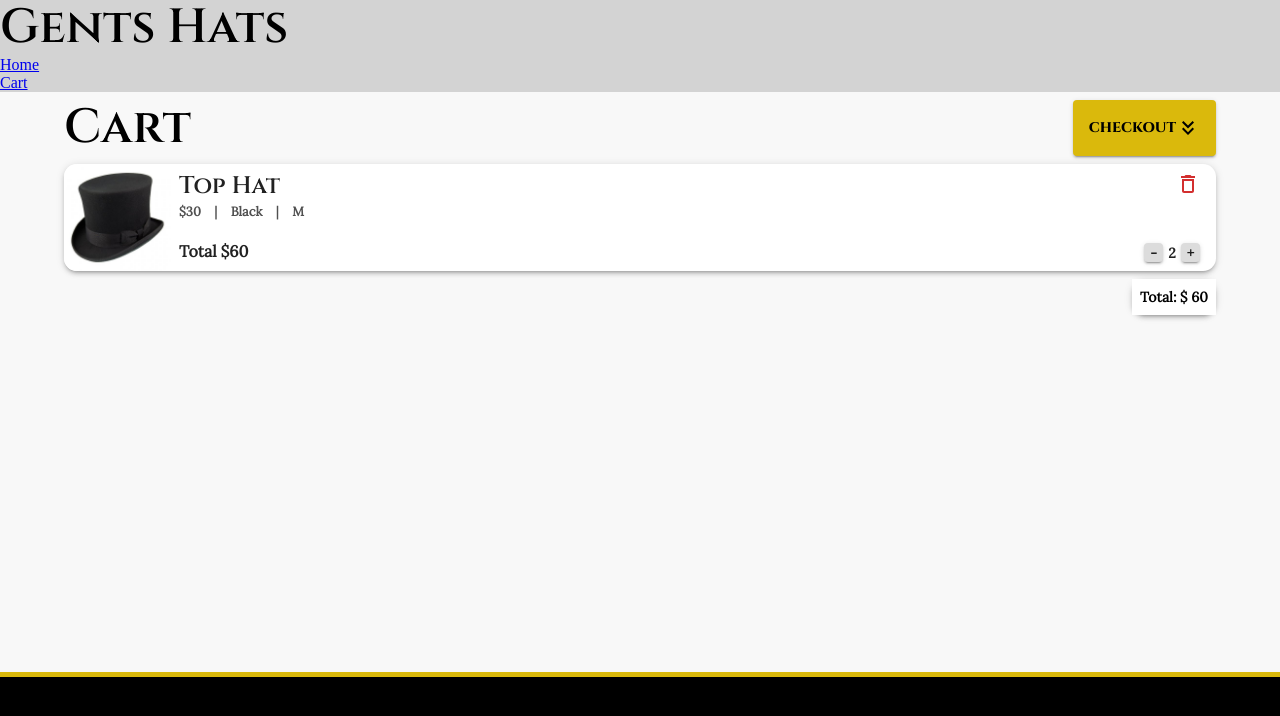
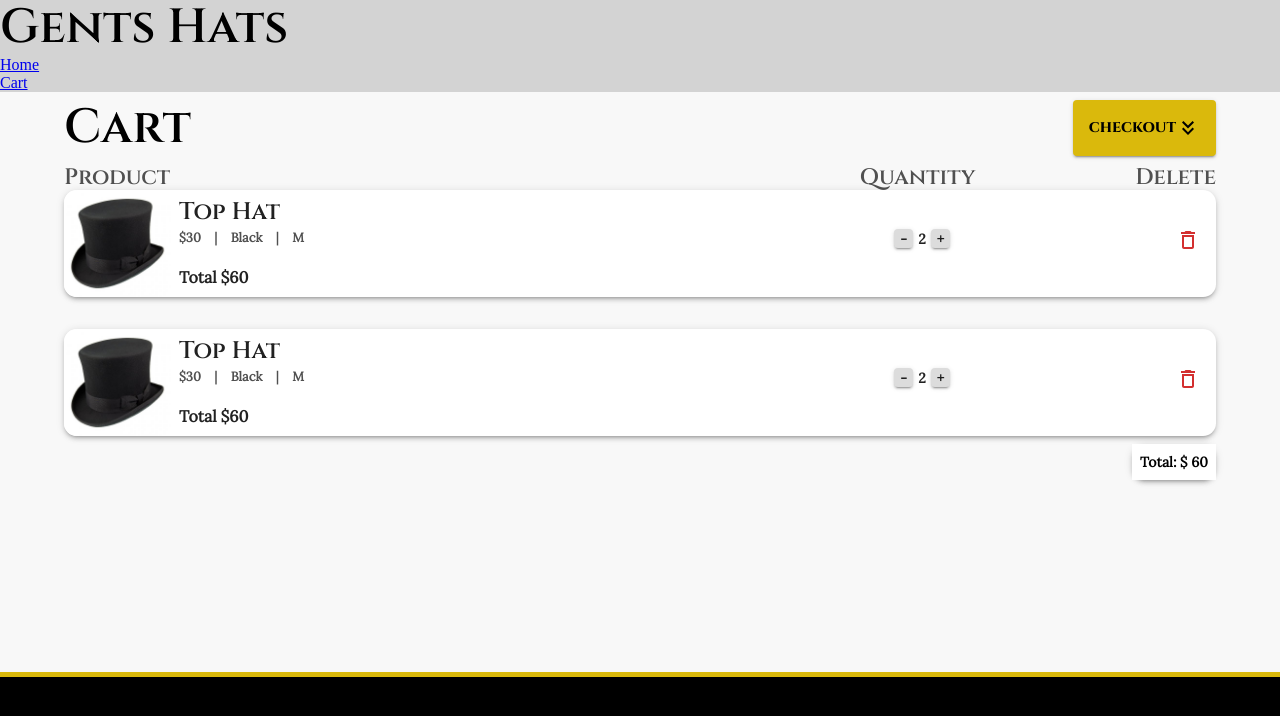
Before and after one commit to Sillen00/React-Webshop-Gents-Hat, a React (Vite) app: page /cart in a window 1280 px wide. Shown: the top 716 px of the page. Built offline with nearby package versions, Linux system fonts and the light colour scheme.

Commit message:
made total price own component. desktop titles done

```diff
--- a/src/components/CartCard.tsx
+++ b/src/components/CartCard.tsx
@@ -1,12 +1,13 @@
 import DeleteOutlineIcon from '@mui/icons-material/DeleteOutline'
-import { Box, Button, Typography } from '@mui/material'
+import { Box, Button, Paper, Typography } from '@mui/material'
 import { CSSProperties } from 'react'
 import { products } from '../../data'
 
 function CartCard() {
   return (
-    <Box data-cy='cart-item' sx={{ display: 'flex', maxHeight:"107px" }}>
-      <Box sx={{width:"107px"}}>
+    <Paper elevation={3} sx={{ borderRadius: '0.8rem' }}>
+      <Box data-cy='cart-item' sx={{ display: 'flex', maxHeight: '107px' }}>
+        <Box sx={{ width: '107px' }}>
           <img style={cardImgStyle} src={products[0].image} alt={products[0].description} />
         </Box>
         <Box
@@ -28,31 +29,30 @@ function CartCard() {
             <Typography variant='h3' sx={{ fontSize: '1.5rem' }}>
               {products[0].title}
             </Typography>
-          <Typography>
+            <Typography
+              sx={{ position: 'relative', top: '0', '@media (min-width: 768px)': { top: '30px' } }}
+            >
               <DeleteOutlineIcon color='error' />
             </Typography>
           </Box>
-        <Box sx={{ flexGrow: '4' }}>
+          <Box sx={{ flexGrow: '4', display: 'flex', justifyContent: 'space-between' }}>
             <Typography
               variant='body2'
               color='secondary.dark'
               sx={{ fontWeight: '700', fontSize: '0.8rem' }}
             >
-            {'$30'} &nbsp;&nbsp; {'|'} &nbsp;&nbsp; {'Black'} &nbsp;&nbsp; {'|'} &nbsp;&nbsp; {'M'}
+              {'$30'} &nbsp;&nbsp; {'|'} &nbsp;&nbsp; {'Black'} &nbsp;&nbsp; {'|'} &nbsp;&nbsp;{' '}
+              {'M'}
             </Typography>
-        </Box>
             <Box
               sx={{
                 display: 'flex',
-            alignItems: 'end',
-            flexDirection: 'row',
-            justifyContent: 'space-between',
+                gap: '5px',
+                position: 'relative',
+                top: '38px',
+                '@media (min-width: 768px)': { top: '0', right: '250px' },
               }}
             >
-          <Typography variant='body2' sx={{ fontSize: '1rem', fontWeight: '800' }}>
-            Total $60
-          </Typography>
-          <Box sx={{ display: 'flex', gap: '5px' }}>
               <Button
                 data-cy='decrease-quantity-button'
                 variant='contained'
@@ -78,8 +78,23 @@ function CartCard() {
               </Button>
             </Box>
           </Box>
+          <Box
+            sx={
+              {
+                // display: 'flex',
+                // alignItems: 'end','
+                // flexDirection: 'row',
+                // justifyContent: 'space-between',
+              }
+            }
+          >
+            <Typography variant='body2' sx={{ fontSize: '1rem', fontWeight: '800' }}>
+              Total $60
+            </Typography>
           </Box>
         </Box>
+      </Box>
+    </Paper>
   )
 }
 
--- /dev/null
+++ b/src/components/CartTotalPrice.tsx
@@ -0,0 +1,20 @@
+import { Paper, Typography } from '@mui/material'
+import { Box } from '@mui/system'
+
+function CartTotalPrice() {
+  return (
+    <Box sx={{ display: 'flex', justifyContent: 'flex-end', width: '100%', mt: 1 }}>
+      <Paper elevation={3} sx={{ borderRadius: '0.8rem' }}>
+        <Typography
+          variant='body2'
+          color='common.black'
+          sx={{ fontWeight: '800', background: 'white', p: 1 }}
+        >
+          Total: $ 60
+        </Typography>
+      </Paper>
+    </Box>
+  )
+}
+
+export default CartTotalPrice
--- a/src/pages/Cart.tsx
+++ b/src/pages/Cart.tsx
@@ -1,8 +1,10 @@
 import KeyboardDoubleArrowDownIcon from '@mui/icons-material/KeyboardDoubleArrowDown'
-import { Box, Button, Container, Paper, Stack, Typography } from '@mui/material'
+import { Box, Button, Container, Stack, Typography, useMediaQuery } from '@mui/material'
 import CartCard from '../components/CartCard'
+import CartTotalPrice from '../components/CartTotalPrice'
 
 function Cart() {
+  const isMediumScreen = useMediaQuery('(min-width:768px)')
   return (
     <Container>
       <Box sx={{ display: 'flex', justifyContent: 'space-between', py: 1 }}>
@@ -12,23 +14,28 @@ function Cart() {
         </Button>
       </Box>
 
-      <Paper elevation={3} sx={{ borderRadius: '0.8rem' }}>
-        <Stack spacing={{ xs: 1, sm: 2, md: 4 }}>
-          <CartCard />
-        </Stack>
-      </Paper>
+      {isMediumScreen && (
+        <Box sx={{ display: 'flex', justifyContent: 'space-between' }}>
+          <Typography variant='h3' color='secondary.dark' sx={{ fontSize: '1.4rem' }}>
+            Product
+          </Typography>
+          <Box sx={{ display: 'flex' }}>
+            <Typography variant='h3' color='secondary.dark' sx={{ mr: 20, fontSize: '1.4rem' }}>
+              Quantity
+            </Typography>
+            <Typography variant='h3' color='secondary.dark' sx={{ fontSize: '1.4rem' }}>
+              Delete
+            </Typography>
+          </Box>
+        </Box>
+      )}
 
-      <Box sx={{ display: 'flex', justifyContent: 'flex-end', width: '100%', mt: 1 }}>
-        <Paper elevation={3} sx={{ borderRadius: '0.8rem' }}>
-          <Typography
-            variant='body2'
-            color='common.black'
-            sx={{ fontWeight: '800', background: 'white', p: 1 }}
-          >
-            Total: $ 60
-          </Typography>
-        </Paper>
-      </Box>
+      <Stack spacing={{ xs: 1, sm: 2, md: 4 }}>
+        <CartCard />
+        <CartCard />
+      </Stack>
+
+      <CartTotalPrice />
     </Container>
   )
 }
```
Lines whose indentation alone changed are shown as unchanged.
